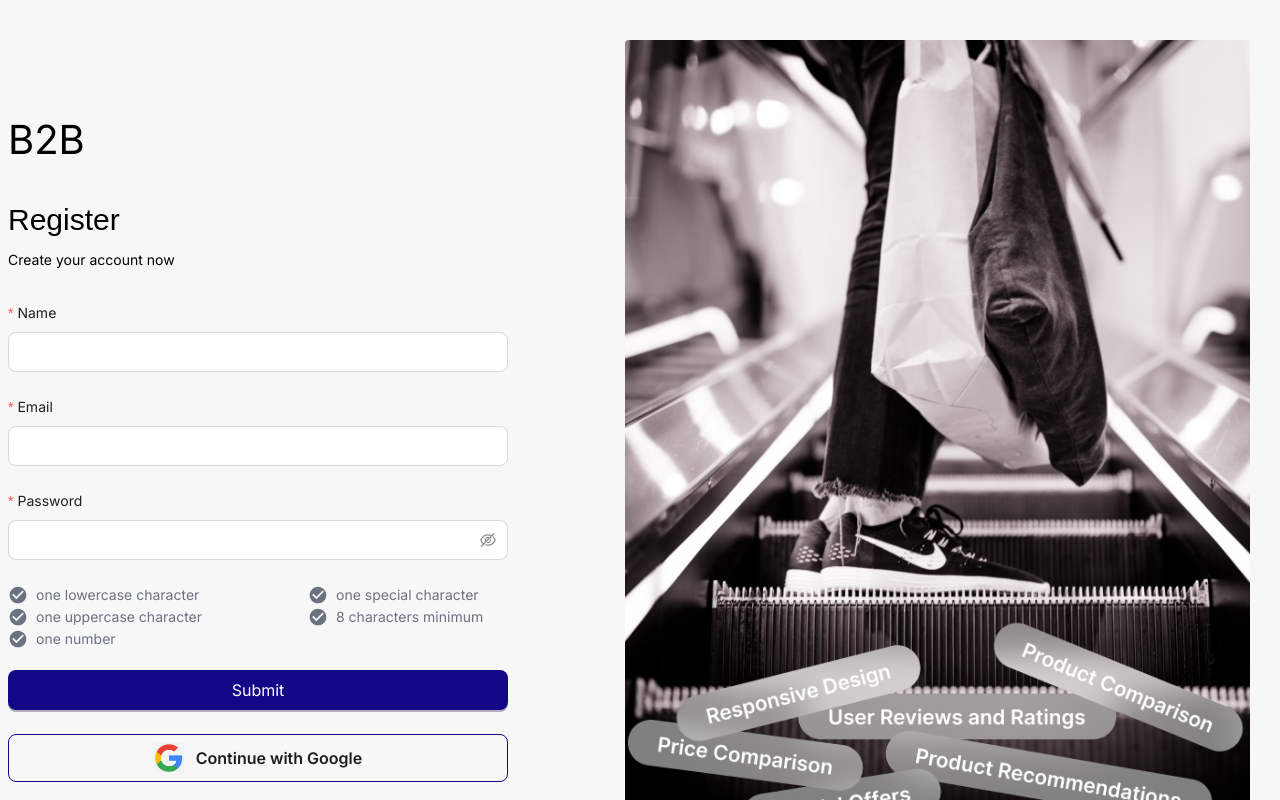
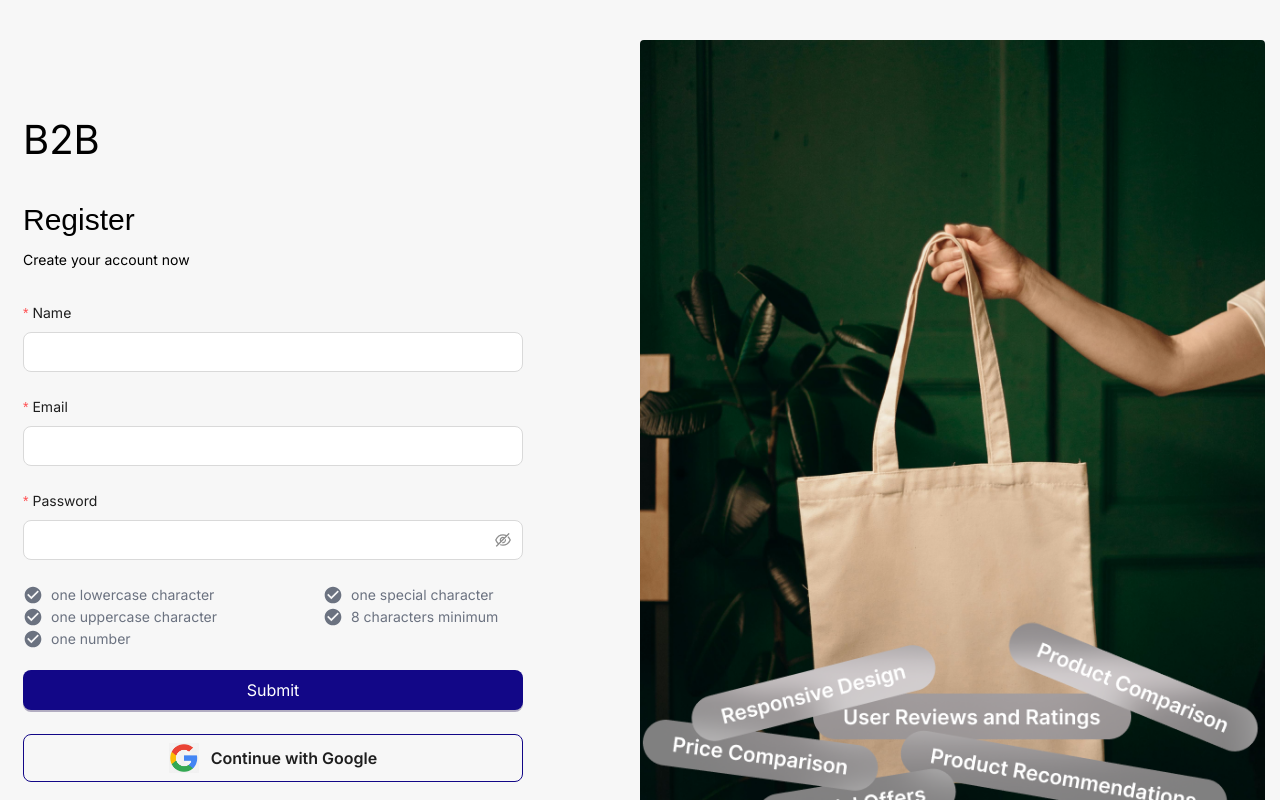
Before and after one commit to linear-digital/b2b-client, a Next.js app: page /auth/signup in a window 1280 px wide. Built offline with nearby package versions, Linux system fonts and the light colour scheme.

Commit message:
update 6 files

```diff
--- a/Components/Pages/Home/Reviews.tsx
+++ b/Components/Pages/Home/Reviews.tsx
@@ -57,7 +57,8 @@ const ReviewCard = () => {
                     <Image src={'/icons/quote.png'} alt="quote" width={90} height={90} />
                 </div>
                 <p className="text-gray-500 text-[18px] mt-4">
-                    "There are many variations of passages of Lorem Ipsum available, but the majority have suffered alteration in some form, by injected humour, or randomised words which don't look even slightly believable."
+                    "There are many variations of passages of Lorem Ipsum available, but the majority have suffered alteration in some form, by injected humour,
+                     or randomised words which don't look even slightly believable."
                 </p>
             </div>
             <div className="flex items-center justify-between">
--- a/app/auth/login/page.tsx
+++ b/app/auth/login/page.tsx
@@ -5,7 +5,7 @@ import FormSignup from './_UI/Form';
 
 const page = () => {
     return (
-        <div className='container max-h-screen flex py-10 overflow-hidden'>
+        <div className='container mx-auto max-h-screen flex py-10 overflow-hidden'>
             <div className="grid grid-cols-2 h-full">
                 <div className='flex flex-col justify-center p-2'>
                     <Logo />
--- a/app/auth/signup/page.tsx
+++ b/app/auth/signup/page.tsx
@@ -5,7 +5,7 @@ import FormSignup from './_UI/Form';
 
 const page = () => {
     return (
-        <div className='container max-h-screen flex py-10 overflow-hidden'>
+        <div className='container mx-auto max-h-screen flex py-10 overflow-hidden'>
             <div className="grid grid-cols-2 h-full">
                 <div className='flex flex-col justify-center p-2'>
                     <Logo />
@@ -18,10 +18,14 @@ const page = () => {
                     <FormSignup />
                 </div>
                 <div className='h-[90%] relative rounded overflow-hidden'>
-                    <Image src='/images/login.png' alt="login" width={700} height={900}
+                    <Image src='/images/image.png' alt="login" width={700} height={900}
                         className='h-full object-cover'
                     />
-                    <Image src={'/images/login-elements.png'} alt="login" width={700} height={200}
+                    <Image
+                        src={'/images/login-elements.png'}
+                        alt="login"
+                        width={700}
+                        height={200}
                         className='absolute bottom-0 left-0 '
                     />
                 </div>
--- a/package.json
+++ b/package.json
@@ -19,6 +19,7 @@
     "next": "14.2.7",
     "react": "^18",
     "react-dom": "^18",
+    "sharp": "^0.33.5",
     "styled-components": "^6.1.13",
     "swiper": "^11.1.12",
     "typeit-react": "^2.7.2"
```
Also changed, not shown: .eslintrc.json, public/images/image.png (added), 1 other file (tests, documents, lock files or other folders).
